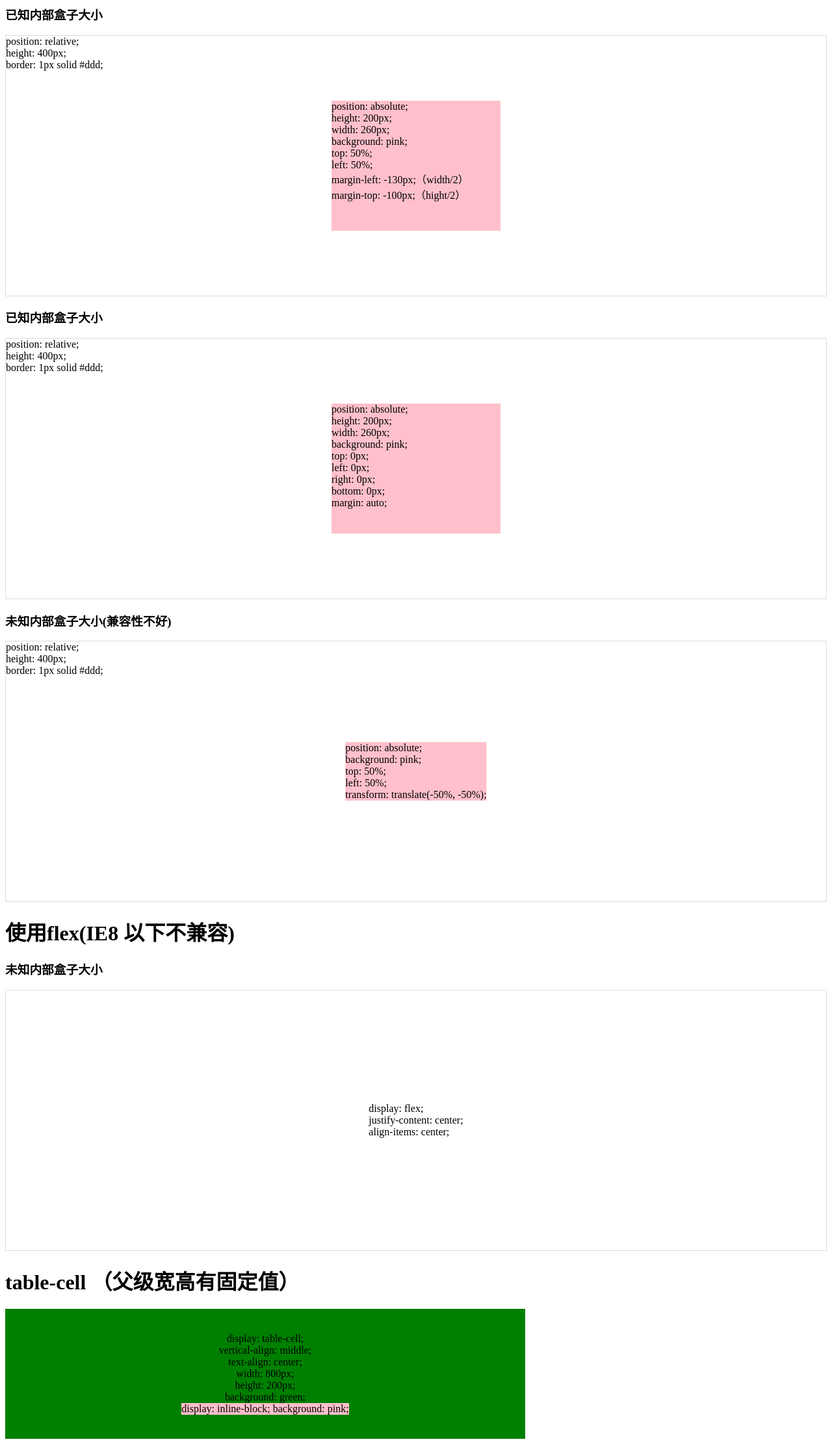
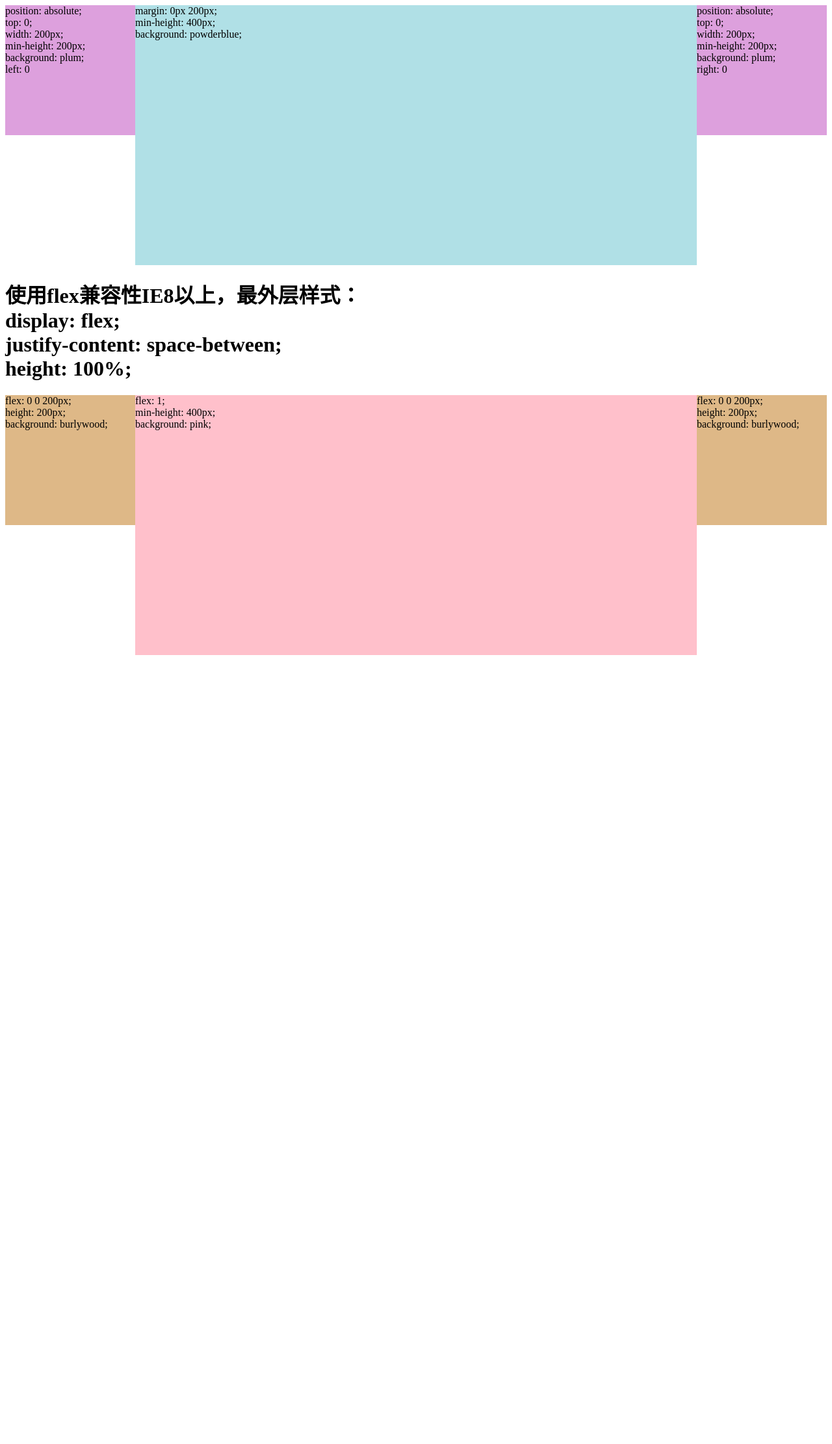
Before and after one commit to XinYueXiao/interviewHighlights, a plain HTML site: page CSS/centerMiddle.html in a window 1280 px wide. Shown: the part 81-2303 px from the top of the page at 65% size. After the commit the page ends 1097 px from the top, so only its background shows below. Drawn offline with Linux system fonts and the light colour scheme.

Commit message:
布局方案

```diff
--- a/CSS/centerMiddle.html
+++ b/CSS/centerMiddle.html
@@ -4,140 +4,102 @@
 <head>
     <meta charset="UTF-8">
     <meta name="viewport" content="width=device-width, initial-scale=1.0">
-    <title>盒子水平垂直居中怎么实现</title>
+    <title>左右固定，中间自适应</title>
     <style>
-        .box-die1,
-        .box-die2 {
-            position: relative;
-            height: 400px;
-            border: 1px solid #ddd;
+        .row-line-flex {
+            display: flex;
+            justify-content: space-between;
+            height: 100%;
         }
 
-        .width-hight-know1 {
-            position: absolute;
+        .flex-left,
+        .flex-right {
+            flex: 0 0 200px;
             height: 200px;
-            width: 260px;
-            background: pink;
-            top: 50%;
-            left: 50%;
-            margin-left: -130px;
-            /*width/2  */
-            margin-top: -100px;
-            /* hight/2 */
+            background: burlywood;
         }
 
-        .width-hight-know2 {
-            position: absolute;
-            height: 200px;
-            width: 260px;
+        .flex-center {
+            flex: 1;
+            min-height: 400px;
             background: pink;
-            top: 0px;
-            left: 0px;
-            right: 0px;
-            bottom: 0px;
-            margin: auto;
         }
 
-        .width-hight-no {
-            position: absolute;
-            background: pink;
-            top: 50%;
-            left: 50%;
-            transform: translate(-50%, -50%);
+        .row-line-position {
+            position: relative;
         }
 
-        .box-die2 {
-            display: flex;
-            justify-content: center;
-            align-items: center;
+        .position-left,
+        .position-right {
+            position: absolute;
+            top: 0;
+            width: 200px;
+            min-height: 200px;
+            background: plum;
         }
 
-        .table-cell {
-            display: table-cell;
-            vertical-align: middle;
-            text-align: center;
-            width: 800px;
-            height: 200px;
-            background: green;
+        .position-left {
+            left: 0
         }
 
-        .inline-box {
-            display: inline-block;
-            background: pink;
+        .position-right {
+            right: 0
+        }
+
+        .position-center {
+            margin: 0px 200px;
+            min-height: 400px;
+            background: powderblue;
         }
     </style>
-
 </head>
 
 <body>
-    <h1>使用定位</h1>
-    <h3>已知内部盒子大小</h3>
-    <div class="box-die1">
-        position: relative;<br />
-        height: 400px;<br />
-        border: 1px solid #ddd;<br />
-        <div class="width-hight-know1">
+    <h1>使用定位position,最外层样式 position: relative;</h1>
+    <div class="row-line-position">
+        <div class="position-left">
             position: absolute;<br />
-            height: 200px;<br />
-            width: 260px;<br />
-            background: pink;<br />
-            top: 50%;<br />
-            left: 50%;<br />
-            margin-left: -130px;（width/2）<br />
-            margin-top: -100px;（hight/2）<br />
+            top: 0;<br />
+            width: 200px;<br />
+            min-height: 200px;<br />
+            background: plum;<br />
+            left: 0<br />
+        </div>
+        <div class="position-center">
+            margin: 0px 200px;<br />
+            min-height: 400px;<br />
+            background: powderblue;<br />
+        </div>
+        <div class="position-right">
+            position: absolute;<br />
+            top: 0;<br />
+            width: 200px;<br />
+            min-height: 200px;<br />
+            background: plum;<br />
+            right: 0<br />
         </div>
     </div>
-    <h3>已知内部盒子大小</h3>
-    <div class="box-die1">
-        position: relative;<br />
-        height: 400px;<br />
-        border: 1px solid #ddd;<br />
-        <div class="width-hight-know2">
-            position: absolute;<br />
+    <h1>使用flex兼容性IE8以上，最外层样式：<br />
+        display: flex;<br />
+        justify-content: space-between;<br />
+        height: 100%;<br /></h1>
+    <div class="row-line-flex">
+        <div class="flex-left">
+            flex: 0 0 200px;<br />
             height: 200px;<br />
-            width: 260px;<br />
+            background: burlywood;<br />
+        </div>
+        <div class="flex-center">
+            flex: 1;<br />
+            min-height: 400px;<br />
             background: pink;<br />
-            top: 0px;<br />
-            left: 0px;<br />
-            right: 0px;<br />
-            bottom: 0px;<br />
-            margin: auto;<br />
         </div>
-    </div>
-    <h3>未知内部盒子大小(兼容性不好)</h3>
-    <div class="box-die1">
-        position: relative;<br />
-        height: 400px;<br />
-        border: 1px solid #ddd;<br />
-        <div class="width-hight-no">
-            position: absolute;<br />
-            background: pink;<br />
-            top: 50%;<br />
-            left: 50%;<br />
-            transform: translate(-50%, -50%);<br />
-        </div>
-    </div>
-    <h1>使用flex(IE8 以下不兼容)</h1>
-    <h3>未知内部盒子大小</h3>
-    <div class="box-die2">
-        display: flex;<br />
-        justify-content: center;<br />
-        align-items: center;<br />
-    </div>
-    <h1>table-cell （父级宽高有固定值）</h1>
-    <div class="table-cell">
-        display: table-cell;<br />
-        vertical-align: middle;<br />
-        text-align: center;<br />
-        width: 800px;<br />
-        height: 200px;<br />
-        background: green;<br />
-        <div class="inline-box">
-            display: inline-block;
-            background: pink;
+        <div class="flex-right">
+            flex: 0 0 200px;<br />
+            height: 200px;<br />
+            background: burlywood;<br />
         </div>
     </div>
 </body>
 
-
 </html>
```
Also changed, not shown: CSS/divhidden.html (added, +47 -0 lines), CSS/leftAndRight.html (added), README.md.
